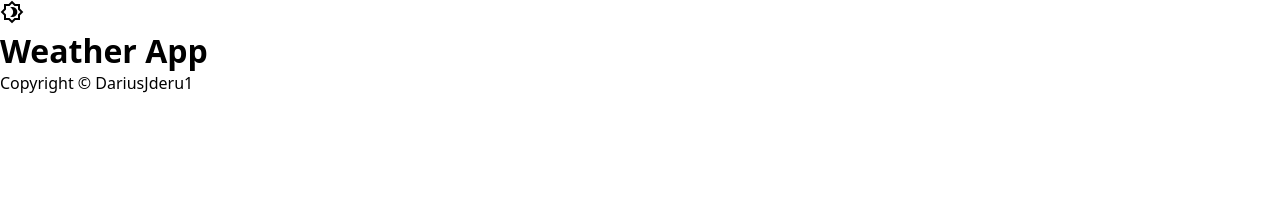
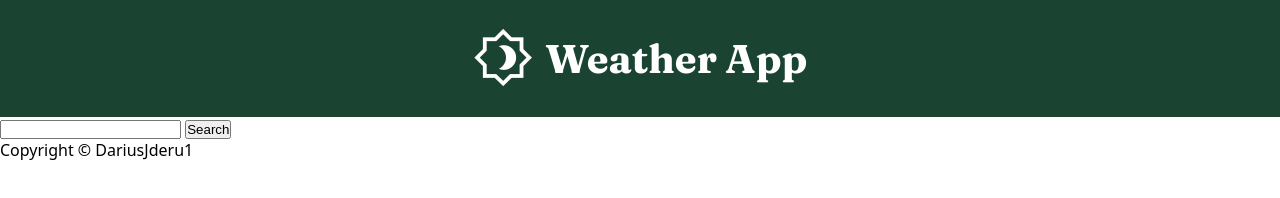
Before and after one commit to DariusJderu1/weather-app, a website built with webpack: page src/template.html in a window 1280 px wide. Built offline with nearby package versions, Linux system fonts and the light colour scheme.

Commit message:
Add css for header

```diff
--- a/eslint.config.js
+++ b/eslint.config.js
@@ -8,5 +8,6 @@ export default defineConfig([
   globalIgnores(["dist/", "package-lock.json"]),
   { files: ["**/*.{js,mjs,cjs}"], plugins: { js }, extends: ["js/recommended"], languageOptions: { globals: globals.browser } },
   { files: ["**/*.json"], plugins: { json }, language: "json/json", extends: ["json/recommended"] },
-  { files: ["**/*.css"], plugins: { css }, language: "css/css", extends: ["css/recommended"] },
+  { files: ["**/*.css"], plugins: { css }, language: "css/css", extends: ["css/recommended"],
+    "rules": {"css/no-invalid-properties": "off"}},
 ]);
--- a/src/css/header.css
+++ b/src/css/header.css
@@ -0,0 +1,25 @@
+header {
+
+    display: flex;
+    justify-content: center;
+    align-items: center;
+    gap: 12px;
+
+    padding-top: clamp(1rem, 3.5vh, 4rem);
+    padding-bottom: clamp(1rem, 3.5vh, 4rem);
+
+    background-color: var(--bg-card);
+    color: var(--text-primary);
+
+    h1 {
+
+        font-size: var(--fs-title);
+        font-family: var(--logo-font);
+    }
+
+    span.material-symbols-outlined {
+
+        font-size: clamp(1.8rem, 4.5vw + 0.5rem, 3.8rem);
+    }
+
+}
--- a/src/index.js
+++ b/src/index.js
@@ -1 +1,2 @@
 import "./css/global.css";
+import "./css/header.css";
--- a/src/template.html
+++ b/src/template.html
@@ -24,13 +24,16 @@
 <body>
 
     <header>
-
         <span class="material-symbols-outlined">brightness_4</span>
         <h1>Weather App</h1>
-
     </header>
 
     <main>
+
+        <form>
+            <input type="search">
+            <button type="submit">Search</button>
+        </form>
 
         <div>
         </div>
```
